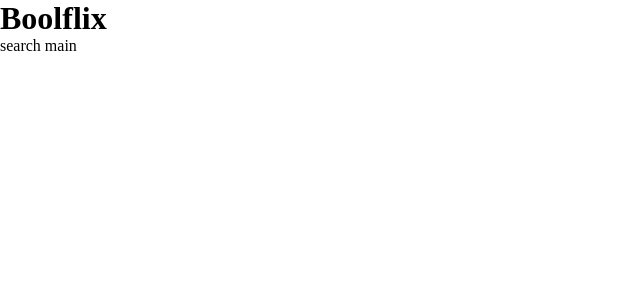
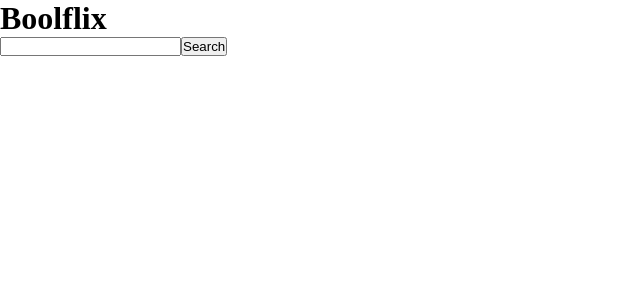
Before and after one commit to DanieleBernassola/vite-boolflix, a Vue app: page / in a window 1280 px wide. Shown: the top 300 px of the page, without its empty margins (0-640 px from the left). Built offline with nearby package versions, Linux system fonts and the light colour scheme; the HTML template or start-up script is replaced by a standard one.

Commit message:
[UPD] Added search function

```diff
--- a/src/App.vue
+++ b/src/App.vue
@@ -1,5 +1,4 @@
 <script>
-import axios from 'axios';
 import SearchComponent from './components/SearchComponent.vue';
 import AppMain from './components/AppMain.vue';
 import { store } from './store';
@@ -7,7 +6,8 @@ export default {
   name: 'AppComponent',
   data() {
     return {
-      store
+      movies: [],
+      store,
     }
   },
   components: {
--- a/src/components/AppMain.vue
+++ b/src/components/AppMain.vue
@@ -10,6 +10,8 @@ export default {
 }
 </script>
 <template>
-  main
+  <ul>
+    <li></li>
+  </ul>
 </template>
 <style></style>
--- a/src/components/SearchComponent.vue
+++ b/src/components/SearchComponent.vue
@@ -1,4 +1,5 @@
 <script>
+import axios from 'axios';
 import { store } from '../store'
 export default {
   name: 'SearchComponent',
@@ -6,10 +7,27 @@ export default {
     return {
       store
     }
+  },
+  methods: {
+    getMovies() {
+      const params = {};
+      params.api_key = this.store.apiInfo.apiKey
+      params.query = this.store.apiInfo.searchQuery
+
+      axios.get(this.store.apiInfo.apiUrl, {
+        params,
+      }
+        // params: {
+        //   api_key: this.store.apiInfo.apiKey,
+        //   query: this.store.apiInfo.searchQuery,
+        // },
+      ).then(response => console.log(response.data)).catch(error => console.log(error))
+    }
   }
 }
 </script>
 <template>
-  search
+  <input type="text" v-model="this.store.apiInfo.searchQuery">
+  <button @click="getMovies">Search</button>
 </template>
 <style></style>
--- a/src/store.js
+++ b/src/store.js
@@ -2,6 +2,8 @@ import { reactive } from "vue";
 
 export const store = reactive({
   apiInfo: {
-    endpoints: {},
+    apiUrl: "https://api.themoviedb.org/3/search/movie",
+    apiKey: "f97905b57fea0e97859cebdf491d7a7a",
+    searchQuery: "",
   },
 });
```
